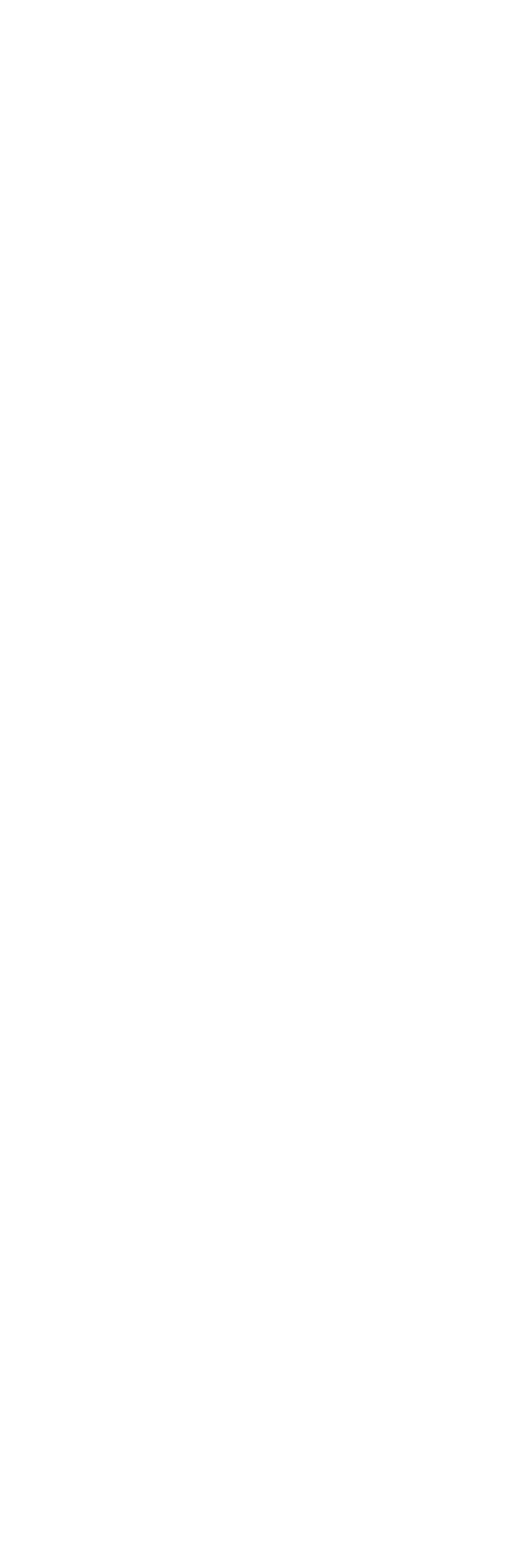
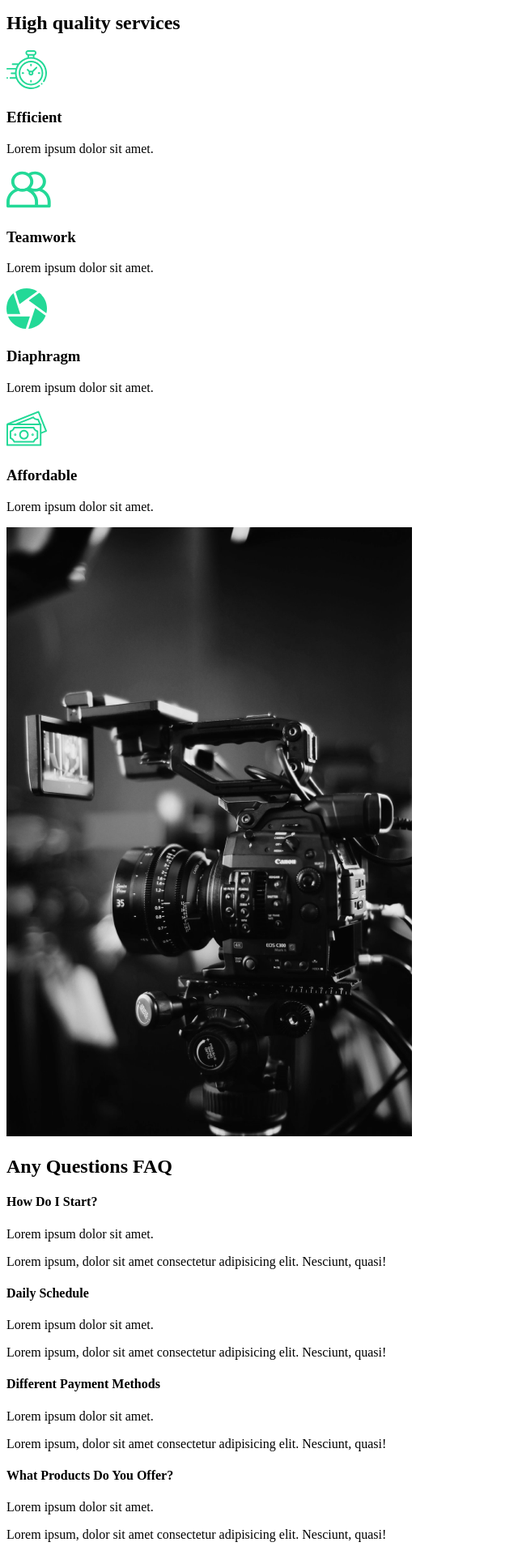
Before and after one commit to bignova/capture, a React (Create React App) app: page / in a window 1280 px wide. Shown: the part 979-2899 px from the top of the page at 81% size, without its empty margins (0-640 px from the left). Before the commit the page ends 982 px from the top, so only its background shows below. Built offline with nearby package versions, Linux system fonts and the light colour scheme.

Commit message:
add services and faq sections

```diff
--- /dev/null
+++ b/src/components/FaqSection.js
@@ -0,0 +1,53 @@
+import React from "react";
+
+const FaqSection = () => {
+  return (
+    <div className="faq">
+      <h2>
+        Any Questions <span>FAQ</span>
+      </h2>
+      <div className="question">
+        <h4>How Do I Start?</h4>
+        <div className="answer">
+          <p>Lorem ipsum dolor sit amet.</p>
+          <p>
+            Lorem ipsum, dolor sit amet consectetur adipisicing elit. Nesciunt,
+            quasi!
+          </p>
+        </div>
+      </div>
+      <div className="question">
+        <h4>Daily Schedule</h4>
+        <div className="answer">
+          <p>Lorem ipsum dolor sit amet.</p>
+          <p>
+            Lorem ipsum, dolor sit amet consectetur adipisicing elit. Nesciunt,
+            quasi!
+          </p>
+        </div>
+      </div>
+      <div className="question">
+        <h4>Different Payment Methods</h4>
+        <div className="answer">
+          <p>Lorem ipsum dolor sit amet.</p>
+          <p>
+            Lorem ipsum, dolor sit amet consectetur adipisicing elit. Nesciunt,
+            quasi!
+          </p>
+        </div>
+      </div>
+      <div className="question">
+        <h4>What Products Do You Offer?</h4>
+        <div className="answer">
+          <p>Lorem ipsum dolor sit amet.</p>
+          <p>
+            Lorem ipsum, dolor sit amet consectetur adipisicing elit. Nesciunt,
+            quasi!
+          </p>
+        </div>
+      </div>
+    </div>
+  );
+};
+
+export default FaqSection;
--- /dev/null
+++ b/src/components/ServicesSection.js
@@ -0,0 +1,54 @@
+import React from "react";
+// Import Icons
+import clock from "../img/clock.svg";
+import diaphragm from "../img/diaphragm.svg";
+import money from "../img/money.svg";
+import teamwork from "../img/teamwork.svg";
+import home2 from "../img/home2.png";
+
+const ServicesSection = () => {
+  return (
+    <div className="services">
+      <div className="description">
+        <h2>
+          High <span>quality</span> services
+        </h2>
+        <div className="crads">
+          <div className="card">
+            <div className="icon">
+              <img src={clock} alt="icon" />
+              <h3>Efficient</h3>
+            </div>
+            <p>Lorem ipsum dolor sit amet.</p>
+          </div>
+          <div className="card">
+            <div className="icon">
+              <img src={teamwork} alt="icon" />
+              <h3>Teamwork</h3>
+            </div>
+            <p>Lorem ipsum dolor sit amet.</p>
+          </div>
+          <div className="card">
+            <div className="icon">
+              <img src={diaphragm} alt="icon" />
+              <h3>Diaphragm</h3>
+            </div>
+            <p>Lorem ipsum dolor sit amet.</p>
+          </div>
+          <div className="card">
+            <div className="icon">
+              <img src={money} alt="icon" />
+              <h3>Affordable</h3>
+            </div>
+            <p>Lorem ipsum dolor sit amet.</p>
+          </div>
+        </div>
+      </div>
+      <div className="image">
+        <img src={home2} alt="camera" />
+      </div>
+    </div>
+  );
+};
+
+export default ServicesSection;
--- a/src/pages/AboutUs.js
+++ b/src/pages/AboutUs.js
@@ -1,9 +1,17 @@
 import React from "react";
 // Page Components
 import AboutSection from "../components/AboutSection";
+import ServicesSection from "../components/ServicesSection";
+import FaqSection from "../components/FaqSection";
 
 const AboutUs = () => {
-  return <AboutSection />;
+  return (
+    <>
+      <AboutSection />
+      <ServicesSection />
+      <FaqSection />
+    </>
+  );
 };
 
 export default AboutUs;
```
